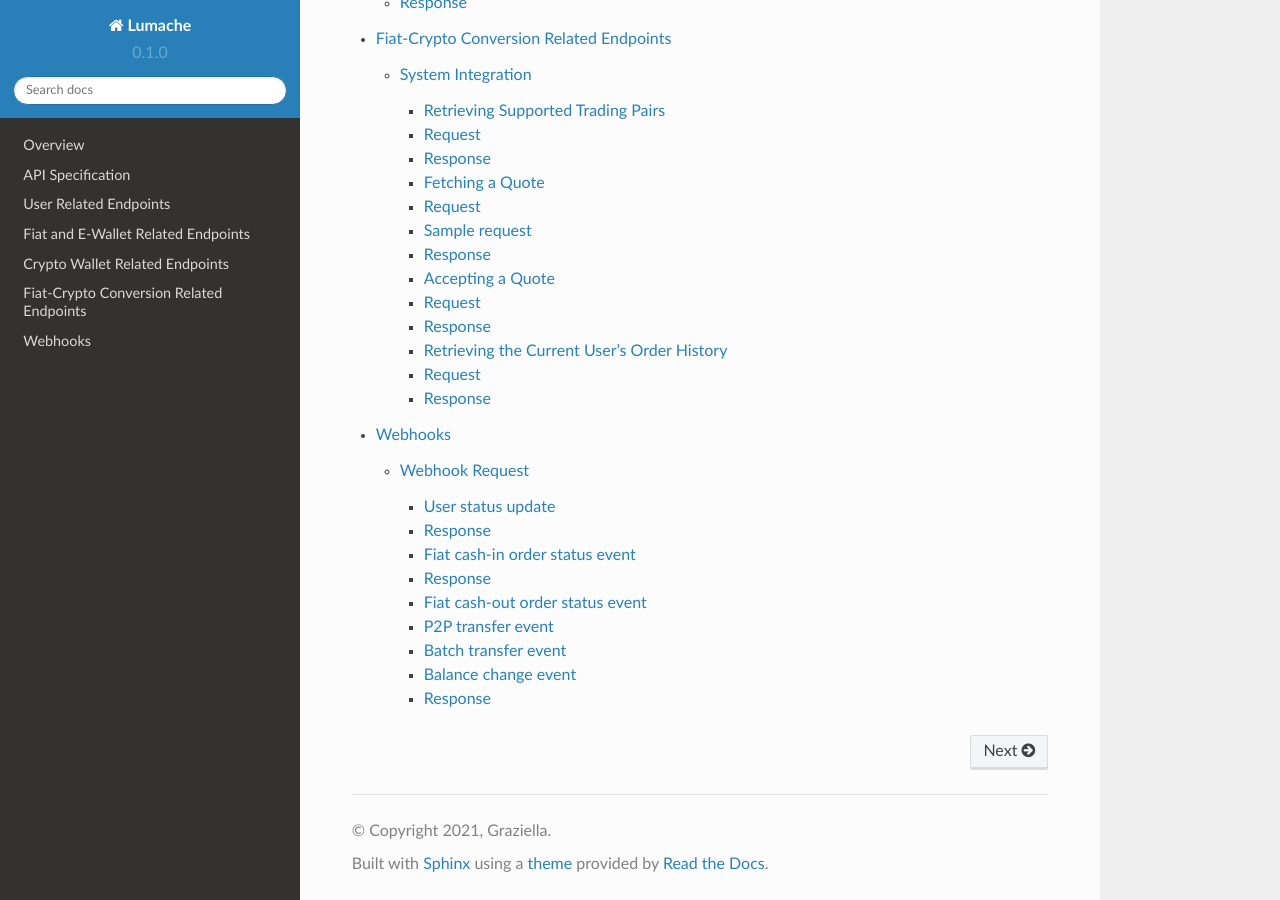
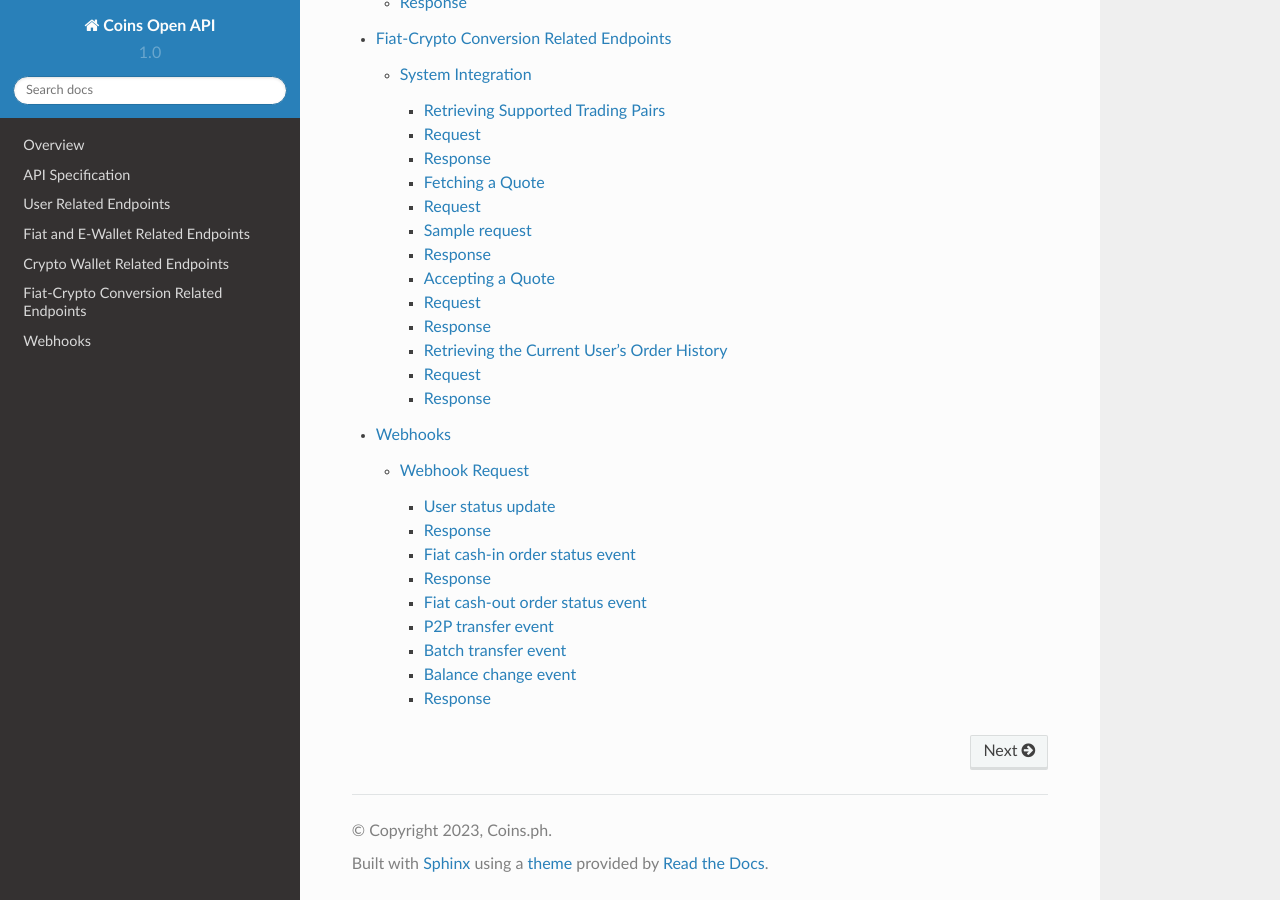
Before and after one commit to vadimsteckler1/coins_access_api, a Sphinx documentation site: the page built from docs/source/index.rst, in a window 1280 px wide and 900 px high, scrolled down 2486 px. Built offline with Sphinx 7.4.7 and the Read the Docs theme 2.0.0, drawn with Linux system fonts in a browser that asks for light colours.

Commit message:
Update conf.py

```diff
--- a/docs/source/conf.py
+++ b/docs/source/conf.py
@@ -2,12 +2,12 @@
 
 # -- Project information
 
-project = 'Lumache'
-copyright = '2021, Graziella'
-author = 'Graziella'
+project = 'Coins Open API'
+copyright = '2023, Coins.ph'
+author = 'Coins Product Department'
 
-release = '0.1'
-version = '0.1.0'
+release = 'April 2023'
+version = '1.0'
 
 # -- General configuration
 
```
